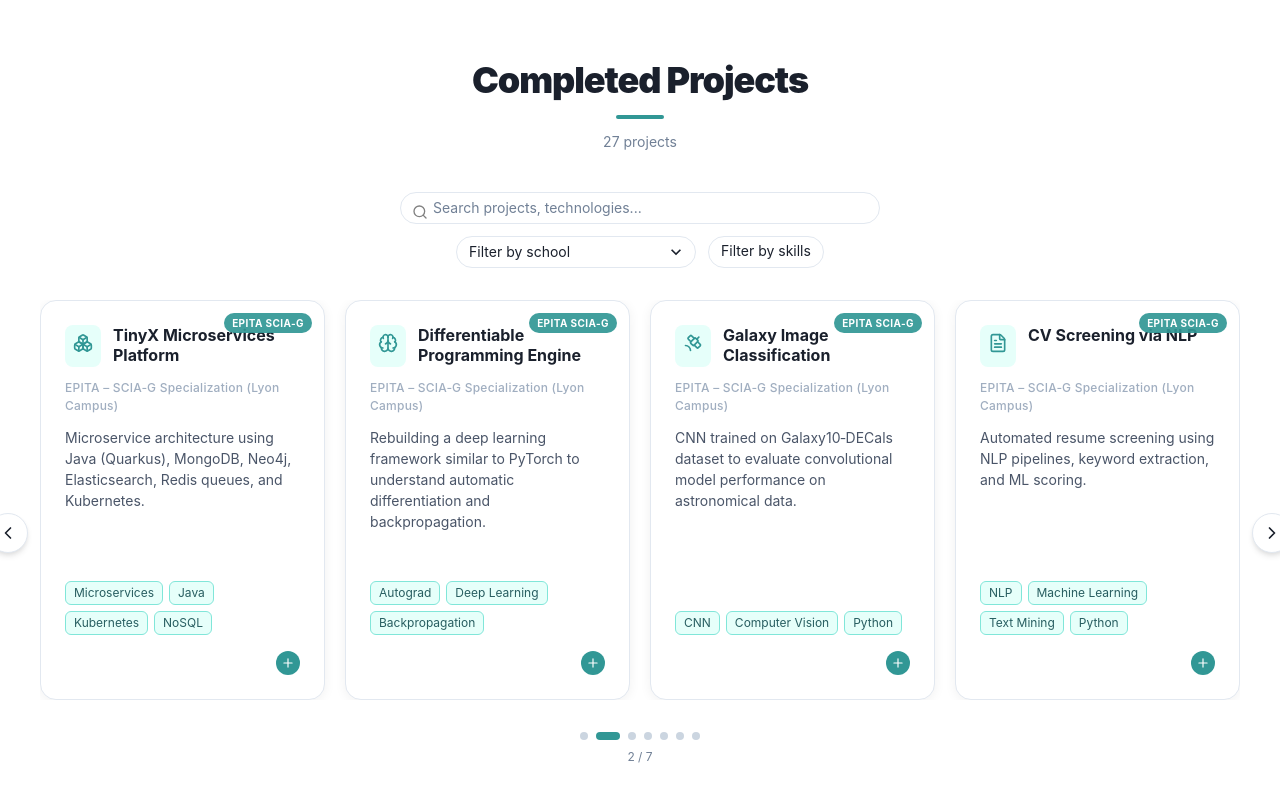
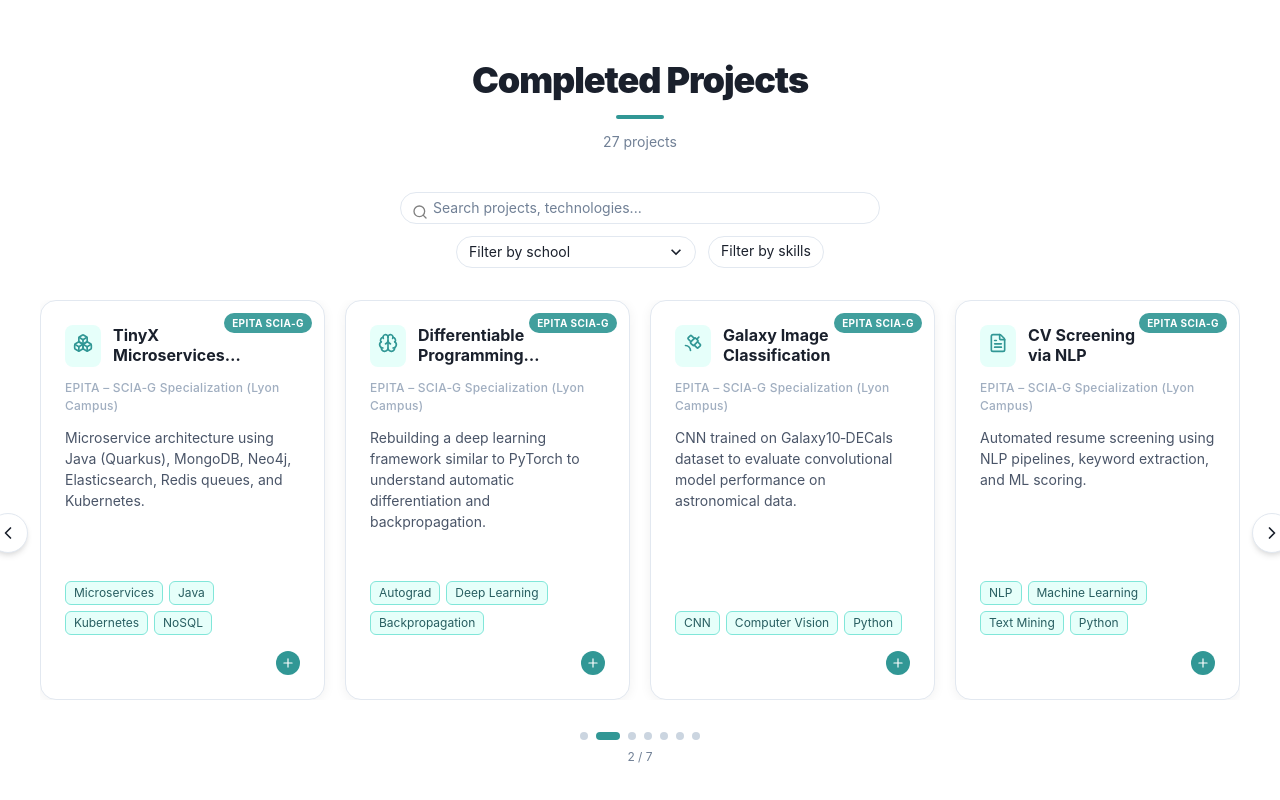
Before and after one commit to Wildrey237/wildrey237.github.io, a React (Vite) app: page / in a window 1280 px wide. Shown: the part 4538-5338 px from the top of the page. Built offline with nearby package versions, Linux system fonts and the light colour scheme.

Commit message:
Fix badge/title overlap: add right padding on card title, update PFE badge to EPITA SCIA-G

```diff
--- a/src/components/ProjectsSection.jsx
+++ b/src/components/ProjectsSection.jsx
@@ -131,7 +131,7 @@
                 zIndex={0}
             />
             <VStack align="start" spacing={3} h="100%" position="relative" zIndex={1}>
-                <HStack spacing={3} align="start" w="100%">
+                <HStack spacing={3} align="start" w="100%" pr={badge ? 14 : 0}>
                     <Box
                         p={2}
                         borderRadius="lg"
--- a/src/data/data-en.json
+++ b/src/data/data-en.json
@@ -409,7 +409,7 @@
       "title": "Electromechanical Turing Machine",
       "description": "Final-Year Project (PFE) carried out in partnership with EPITA. Design and fabrication of a fully functional physical Turing Machine. The project combines embedded electronics (Arduino, stepper motors, sensors), software implementation of a finite state machine (FSM) in C, and a real-time control interface. The machine physically reads and writes symbols on a tape, faithfully simulating the formal behavior of a Turing Machine. Supervised by EPITA faculty and researchers, delivered with full technical documentation.",
       "school": "EPITA – Final Year Project (PFE)",
-      "badge": "PFE · EPITA",
+      "badge": "EPITA SCIA-G",
       "icon": "Cpu",
       "tags": [
         "Embedded Systems",
--- a/src/data/data-fr.json
+++ b/src/data/data-fr.json
@@ -426,7 +426,7 @@
       "title": "Machine de Turing Électromécanique",
       "description": "Projet de Fin d'Études (PFE) réalisé en partenariat avec EPITA. Conception et fabrication d'une machine de Turing physique entièrement fonctionnelle. Le projet combine électronique embarquée (Arduino, moteurs pas-à-pas, capteurs), implémentation logicielle d'un automate à états finis (FSM) en C, et une interface de contrôle en temps réel. La machine lit et écrit des symboles sur un ruban physique en simulant fidèlement le comportement formel d'une machine de Turing. Encadrement par des enseignants-chercheurs EPITA, livraison avec documentation technique complète.",
       "school": "EPITA – Projet de Fin d'Études (PFE)",
-      "badge": "PFE · EPITA",
+      "badge": "EPITA SCIA-G",
       "icon": "Cpu",
       "tags": [
         "Systèmes embarqués",
```
